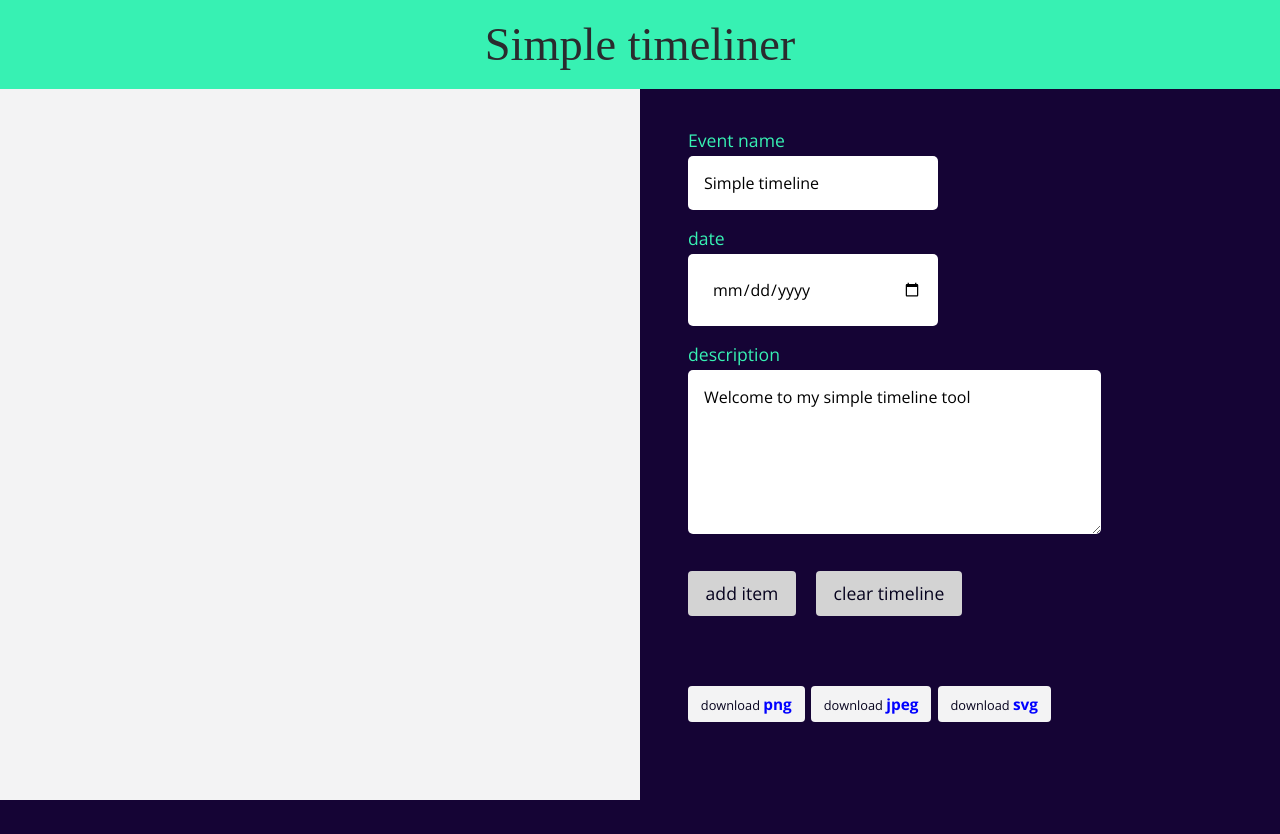
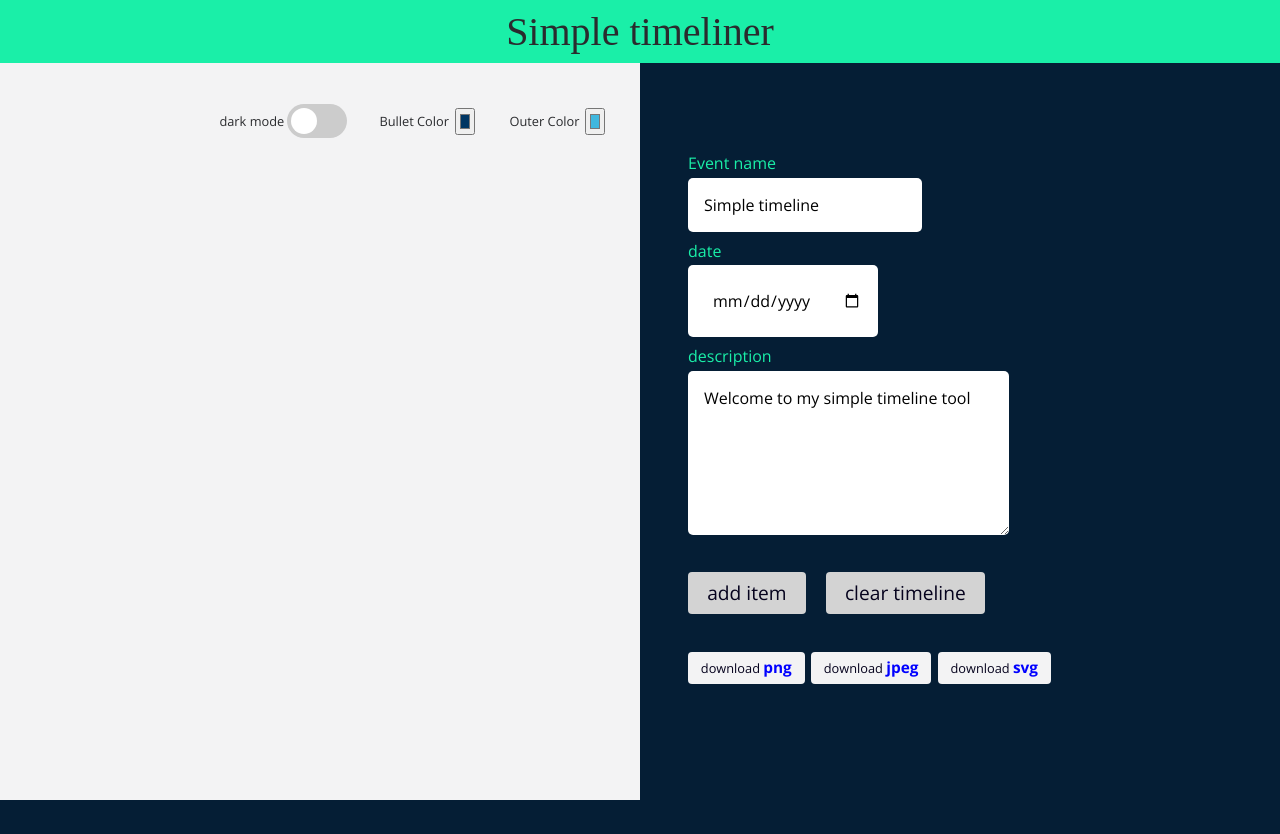
Before and after one commit to lamkostal/timeliner, a Vue app: page / in a window 1280 px wide. After the commit the page ends 800 px from the top, so only its background shows below. Built offline with nearby package versions, Linux system fonts and the light colour scheme; a web font is replaced by a local one.

Commit message:
add initial tl bullet- box customization

```diff
--- a/src/App.vue
+++ b/src/App.vue
@@ -64,18 +64,19 @@ body{
   margin: 0;
   padding: 0;
   min-height: 100vh;
-  --bg:rgb(21, 4, 53);
-  --bg-tl:rgb(243, 243, 244);
-  --accent:hsl(160, 87%, 58%);
+  --bg:#051e35;
+  --bg-tl:#f3f3f4;
+  --accent:hsl(160, 87%, 52%);
   --accent-h:hsl(160, 100%, 8%);
   --text:rgb(42, 43, 46);
-  --text-accent:rgb(0, 54, 99);
+  --text-accent:#478ac2;
 
 }
 .container {
   display: grid;
-  /* max-width:1200px; */
+
   grid-template-columns: 1fr 1fr;
+
 }
 
 * {
--- a/src/components/Header.vue
+++ b/src/components/Header.vue
@@ -28,12 +28,12 @@ export default {
         z-index: 100;
     }
     .wrapper h1{
-        padding: 0.1em;
+        padding: 0.2em;
         margin: 0;
         font-family: 'Galada', cursive;
         font-weight: 400;
-        font-size: 2.9rem;
-        line-height: 80px;
+        font-size: 2.5rem;
+
 
     }
 </style>
--- a/src/components/List.vue
+++ b/src/components/List.vue
@@ -5,10 +5,38 @@
       @mouseenter="isXvisible = true"
       @mouseleave="isXvisible = false"
     >
+      <div class="form-timeline">
+        <div>
+          <label for="darkmode">dark mode</label>
+          <label class="switch">
+            <input type="checkbox" name="darkmode" v-model='isDarkmode'/>
+            <span class="slider round"></span>
+          </label>
+        </div>
+
+        <div>
+          <label for="Bullet Color">Bullet Color</label>
+          <input
+            type="color"
+            id="Bullet Color"
+            name="Bullet Color"
+            v-model="bullet.color"
+          />
+        </div>
+
+        <div>
+          <label for="bullet_border">Outer Color</label>
+          <input
+            type="color"
+            id="bullet_border"
+            name="bullet_border"
+            v-model="bullet.bordercolor"
+          />
+        </div>
+      </div>
       <div class="wrap">
         <ul>
           <li v-for="(item, index) in sortByDate" :key="item.name">
-
             <transition name="fade">
               <button
                 class="close"
@@ -18,8 +46,15 @@
             </transition>
 
             <div class="skala"></div>
-           <transition appear name="fade"> <div class="bullet"></div></transition>
-
+            <transition appear name="fade">
+              <div
+                class="bullet"
+                :style="{
+                  background: bullet.color,
+                  'border-color': bullet.bordercolor,
+                }"
+              ></div
+            ></transition>
 
             <div class="box">
               <transition
@@ -28,8 +63,10 @@
                 @before-leave="beforeLeave"
                 @leave="leave"
               >
-                <div class="box_inner">
-                  <p class="date" contentEditable="true">{{ item.formatedDate }}</p>
+                <div class="box_inner" :style="[isDarkmode? userStyle:{'box-bg':'white'}]">
+                  <p class="date" contentEditable="true">
+                    {{ item.formatedDate }}
+                  </p>
                   <p class="name" contentEditable="true">{{ item.name }}</p>
                   <p class="content" contentEditable="true">
                     {{ item.content }}
@@ -49,12 +86,20 @@ import { gsap } from "gsap";
 
 export default {
   props: ["list"],
+
   data() {
     return {
+      boxbg:'#051e35',
       isVisible: false,
       isXvisible: true,
+      isDarkmode:false,
+      bullet: {
+        color: "#003663",
+        bordercolor: "#3fb7de",
+      },
     };
   },
+
   methods: {
     enter(el, done) {
       gsap.from(el, {
@@ -83,12 +128,14 @@ export default {
     },
   },
   computed: {
+     userStyle(){
+      return {'--box-bg':this.boxbg,'--text':'#fff' }
+    },
     sortByDate() {
-      return this.list
-        .sort((a, b) => {
-          let dateA = new Date(a.date)
-          let dateB = new Date(b.date)
-          return dateA - dateB
+      return this.list.sort((a, b) => {
+        let dateA = new Date(a.date);
+        let dateB = new Date(b.date);
+        return dateA - dateB;
       });
     },
   },
@@ -105,9 +152,8 @@ export default {
   flex-direction: column;
   align-items: center;
   overflow-y: auto;
-  /* width: 100%; */
   height: 100vh;
-  padding: 8.5em 0;
+  padding: 9.5em 0;
   box-sizing: border-box;
 }
 .wrap {
@@ -181,40 +227,34 @@ li:last-of-type .skala {
   width: 10px;
   height: 10px;
   border-radius: 50%;
-  border: 4px solid rgb(92, 183, 219);
-  background: var(--text-accent);
+  border: 4px solid;
 }
-/* .arrowhead{
-   position: absolute;
-  bottom:-7px;
-  left:-2px;
-  width: 7px;
-  height: 7px;
-  border-radius: 30%;
-  /* border: 4px solid rgb(92, 183, 219); */
-/* background: rgb(209, 209, 209);} */
+
 .box {
   text-align: left;
+
+
 }
+
 .box_inner {
-  /* border: 1px solid rgb(155, 155, 155); */
+  --box-bg:#fff;
   border-radius: 4px;
   margin: 0 0 0.5em;
   padding: 0.2em 1em 0.2em;
-  background: #fff;
+  background:var(--box-bg);
   z-index: 0;
   box-shadow: 02px 01px 10px rgba(190, 190, 190, 0.382);
+  color: var(--text);
 }
 .box_inner::before {
   content: "";
   width: 15px;
   height: 15px;
   position: absolute;
-  top: 02px;
-  left: -02px;
-  background: rgb(255, 255, 255);
+  top: 04px;
+  left: -04px;
+  background:var(--box-bg);
   transform: rotate(45deg);
-
   z-index: -1;
 }
 
@@ -236,7 +276,7 @@ p {
   text-transform: uppercase;
   font-size: 1rem;
   font-weight: 700;
-  color: var(--text);
+
 }
 .date {
   padding: 0.1em 0;
@@ -244,12 +284,94 @@ p {
   letter-spacing: 0.5px;
   font-size: 1.4rem;
   margin: 0 0 0.2em;
-  color: var(--text);
+
 }
 .content {
   padding: 0em 0.5em 0.5em;
   font-size: 1rem;
-  color: var(--text);
   font-weight: 400;
 }
+.form-timeline {
+  position: absolute;
+  top: 6.5em;
+  left: 0;
+  margin: 0;
+  display: flex;
+  justify-content: flex-end;
+  width: 100%;
+}
+.form-timeline > div {
+  display: flex;
+  align-items: center;
+  padding: 0 2em 0 0;
+  gap: 0.2em;
+}
+.form-timeline input {
+  margin: 0 0.2em;
+  width: 20px;
+}
+.form-timeline label {
+  font-size: 0.8rem;
+}
+
+/* toggle switch styling */
+.switch {
+  position: relative;
+  display: inline-block;
+  width: 60px;
+  height: 34px;
+}
+
+.switch input {
+  opacity: 0;
+  width: 0;
+  height: 0;
+}
+
+.slider {
+  position: absolute;
+  cursor: pointer;
+  top: 0;
+  left: 0;
+  right: 0;
+  bottom: 0;
+  background-color: #ccc;
+  -webkit-transition: .4s;
+  transition: .4s;
+}
+
+.slider:before {
+  position: absolute;
+  content: "";
+  height: 26px;
+  width: 26px;
+  left: 4px;
+  bottom: 4px;
+  background-color: white;
+  -webkit-transition: .4s;
+  transition: .4s;
+}
+
+input:checked + .slider {
+  background-color: var(--bg);
+}
+
+input:focus + .slider {
+  box-shadow: 0 0 1px var(--bg);
+}
+
+input:checked + .slider:before {
+  -webkit-transform: translateX(26px);
+  -ms-transform: translateX(26px);
+  transform: translateX(26px);
+}
+
+/* Rounded sliders */
+.slider.round {
+  border-radius: 34px;
+}
+
+.slider.round:before {
+  border-radius: 50%;
+}
 </style>
--- a/src/components/UI.vue
+++ b/src/components/UI.vue
@@ -1,6 +1,7 @@
 <template>
   <div class="ui">
     <form>
+      <div class="form-left">
         <div class="field">
           <label for="name">Event name</label>
           <div class="control">
@@ -10,7 +11,12 @@
         <div class="field">
           <label for="date">date</label>
           <div class="control">
-          <input type="date" name="date" lang="el-GR" v-model="listItem.date"/>
+            <input
+              type="date"
+              name="date"
+              lang="el-GR"
+              v-model="listItem.date"
+            />
           </div>
         </div>
 
@@ -21,10 +27,12 @@
               v-model="listItem.content"
               placeholder="add multiple lines"
               rows="6"
-            cols="40"
+              cols="30"
             ></textarea>
           </div>
         </div>
+      </div>
+
     </form>
     <div class="buttons">
       <button
@@ -72,34 +80,38 @@ export default {
       listItem: {
         name: "Simple timeline",
         date: "",
-        formatedDate:'',
+        formatedDate: "",
         content: "Welcome to my simple timeline tool",
+
       },
       list: [],
-    }
+    };
   },
-  methods:{
-
+  methods: {
     addListItem(i) {
       if (
         this.listItem.name.length &&
         this.listItem.content.length &&
         this.listItem.date.length
       ) {
+        let formDate = new Intl.DateTimeFormat("en-gb", {
+          calendar: "gregory",
+          year: "numeric",
+          month: "2-digit",
+          day: "2-digit",
+        }).format(new Date(this.listItem.date));
+        console.log("fd:" + formDate);
 
-        let formDate = new Intl.DateTimeFormat('en-gb',{calendar: 'gregory',year: 'numeric', month: '2-digit',day:'2-digit' }).format(new Date(this.listItem.date))
-        console.log('fd:'+formDate)
-
-   this.listItem.formatedDate = formDate
+        this.listItem.formatedDate = formDate;
         this.list.push(this.listItem);
-        this.listItem = { name: "", date: "", content: "" };
-        this.$emit('addItem',{list:this.list})
-        console.log('emited')
+        this.listItem = { name: "", date: "", content: "" ,bullet:{}};
+        this.$emit("addItem", { list: this.list });
+        console.log("emited");
       }
     },
     clearList() {
-      this.$emit('clearList')
-      this.list=[]
+      this.$emit("clearList");
+      this.list = [];
       this.listItem = { name: "", date: "", content: "" };
     },
     savePng() {
@@ -167,7 +179,6 @@ export default {
     },
   },
   computed: {
-
     fieldsFull() {
       return (
         this.listItem.name.length &&
@@ -176,37 +187,47 @@ export default {
       );
     },
   },
-  mounted() {
-
-  },
-
-
+  mounted() {},
 };
 </script>
 
 <style>
 .ui {
-  padding: 7em 3em;
+  padding: 9em 3em 01em;
+
+
+}
+form{
+  display: flex;
+}
+.form-right{
+  margin: 0 2em;
+}
+.form-right input{
+  width: 20px;
+  display: block;
+
+
 }
 .field {
   text-align: left;
-  width: 80%;
-  margin: 1em 0;
+  margin: 0.5em 0;
+  display: block;
 }
 
 .field label {
   display: inline-block;
   margin: 0 0 0.22em 0;
   color: var(--accent);
-  font-size: 1.1rem;
+  font-size: 1rem;
 }
 .field :is(input, textarea) {
   padding: 1em;
   border-radius: 5px;
   border: none;
-  min-width: 50%;
+  /* min-width: 50%; */
   font-size: 1rem;
-  font-family: 'Open Sans';
+  font-family: "Open Sans";
 }
 :is(input, textarea):focus {
   outline-color: var(--accent);
@@ -215,21 +236,21 @@ export default {
   padding: 0.5em;
 }
 .ui .button {
-  padding: 0.6em 1em;
+  padding: 0.4em 1em;
   background: var(--accent);
   border: none;
   border-radius: 4px;
   cursor: pointer;
   color: rgb(5, 2, 29);
-  font-size: 1.1rem;
-  font-family: 'Open Sans';
+  font-size: 1.2rem;
+  font-family: "Open Sans";
 }
 .ui .disabled {
   background: lightgrey;
   cursor: not-allowed;
 }
 .buttons {
-  margin-top: 2em;
+  margin-top: 1.5em;
   width: 100%;
   flex: 1;
   display: flex;
@@ -267,7 +288,7 @@ export default {
   z-index: -1;
 }
 .save_btns {
-  margin-top: 4em;
+  margin-top: 2em;
   display: flex;
 }
 .ui .save {
```
Lines whose indentation alone changed are shown as unchanged.
